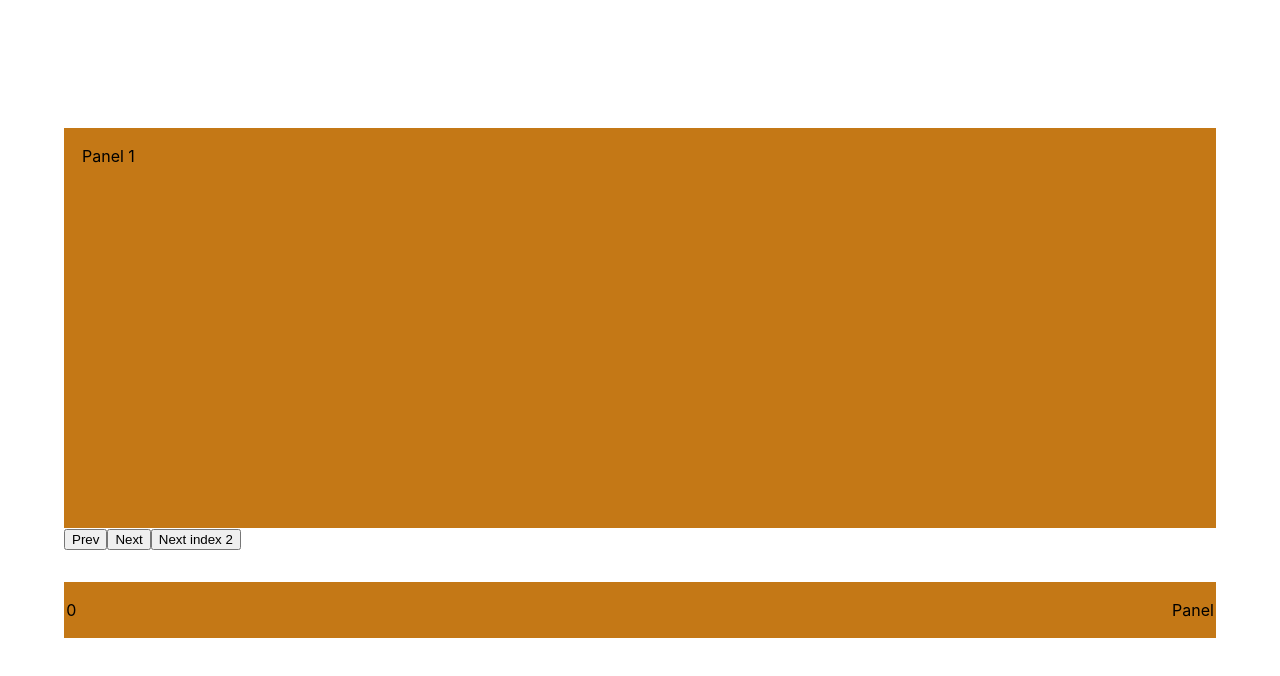
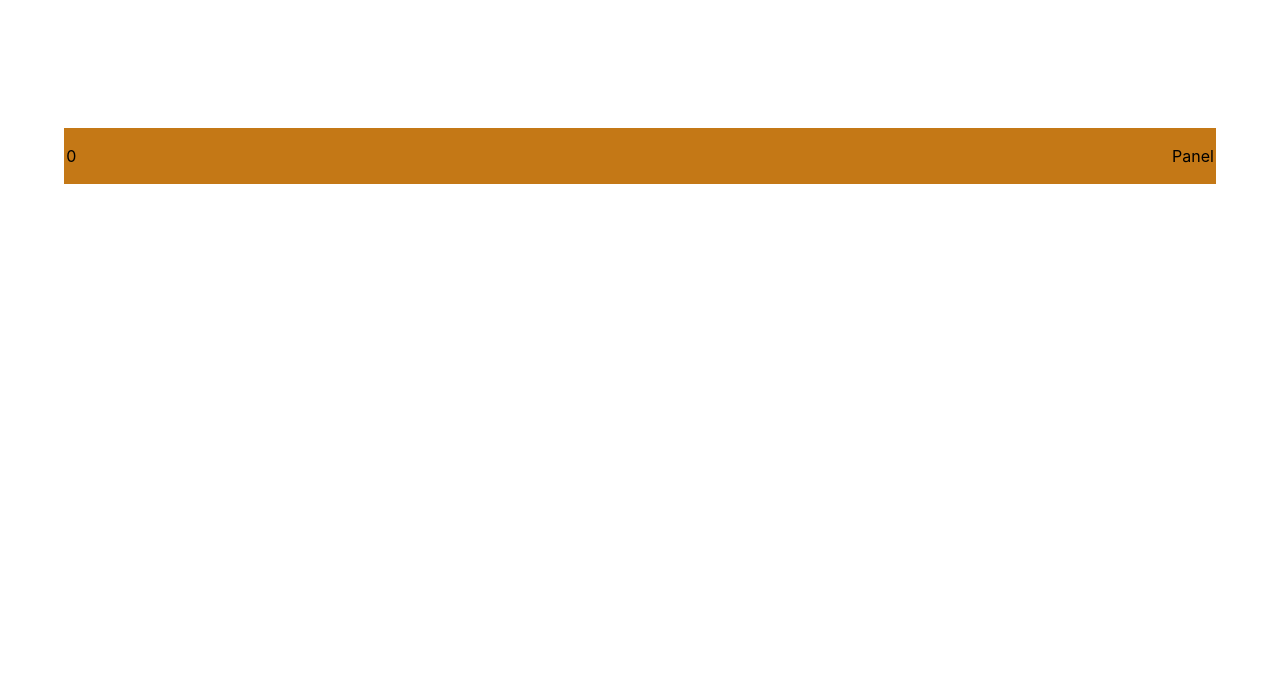
Before and after one commit to marlon307/SlideReact, a Next.js app: page / in a window 1280 px wide. Shown: the top 676 px of the page. Built offline with nearby package versions, Linux system fonts and the light colour scheme.

Commit message:
Slide scroll

```diff
--- a/pages/index.tsx
+++ b/pages/index.tsx
@@ -1,14 +1,14 @@
 import React from 'react';
 import type { NextPage } from 'next';
-import Slide from '../components/Slide';
-import SPanel from '../components/SPanel';
+// import Slide from '../components/Slide';
+// import SPanel from '../components/SPanel';
 import styles from '../styles/Home.module.css';
 import ScrollSlide from '../components/ScrollSlide';
 
 const Home: NextPage = function Home() {
   return (
     <div className={ styles.container }>
-      <Slide>
+      {/* <Slide>
         <SPanel>
           <div className={ styles.content }>
             Panel 1
@@ -34,7 +34,7 @@ const Home: NextPage = function Home() {
             Panel 5
           </div>
         </SPanel>
-      </Slide>
+      </Slide> */}
       <ScrollSlide>
         <div className={ styles.content }>
           Panel 0
```
